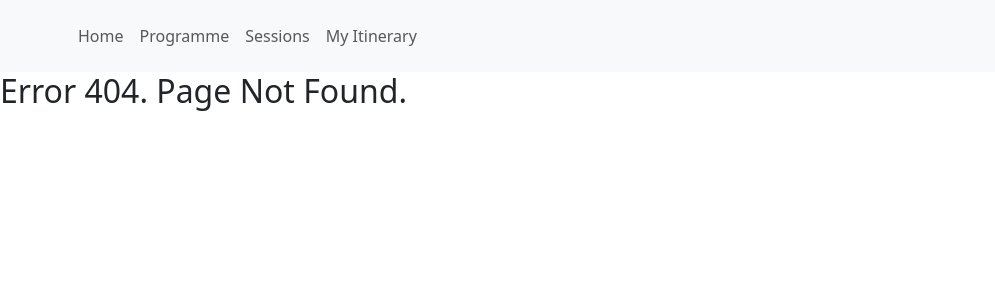
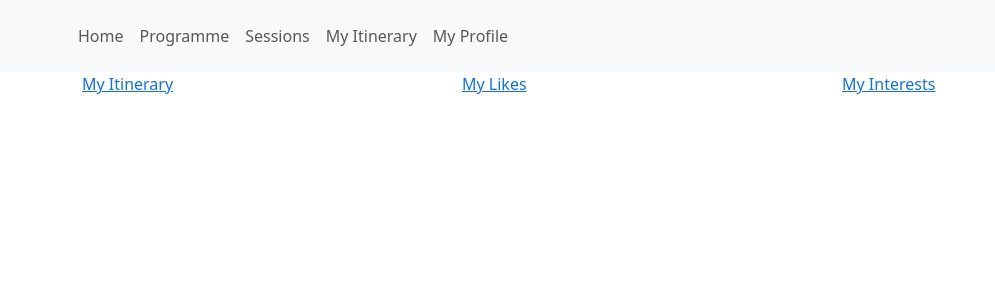
Before and after one commit to IonaHiggins/CW2, a React (Create React App) app in the folder frontend/cw2/: page /profile in a window 1280 px wide. Before the commit this address had no page. Shown: the top 300 px of the page, without its empty margins (0-995 px from the left). Built offline with nearby package versions, Linux system fonts and the light colour scheme.

Commit message:
restructuring

```diff
--- a/frontend/cw2/src/App.js
+++ b/frontend/cw2/src/App.js
@@ -14,6 +14,7 @@ import { InterestTalkProvider } from './components/interests/interestContext';
 import DisplayInterests from './components/interests/displayInterests';
 import { LikedTalkProvider } from './components/likes/likesContext';
 import DisplayLikes from './components/likes/displayLikes';
+import DisplayProfile from './components/userProfile';
 
 function App(){
   return(
@@ -35,6 +36,7 @@ function App(){
               <Route path = "itinerary" element = {<DisplayItinerary/>}/>
               <Route path = "interests" element = {<DisplayInterests/>}/>
               <Route path = "likes" element = {<DisplayLikes/>}/>
+              <Route path = "profile" element = {<DisplayProfile/>}/>
               <Route path = "test" element = {<DisplayItinerary/>}/>
             </Routes>
           </BrowserRouter>
--- a/frontend/cw2/src/components/displayTalks/displayTalkDetails.js
+++ b/frontend/cw2/src/components/displayTalks/displayTalkDetails.js
@@ -1,6 +1,6 @@
 import React from 'react';
 import Accordion from 'react-bootstrap/Accordion';
-import Stars from '../stars';
+import Stars from '../ratings/stars';
 const Talk = ({talk}) =>{
 
     return(
--- a/frontend/cw2/src/components/displayTalks/talk.js
+++ b/frontend/cw2/src/components/displayTalks/talk.js
@@ -1,6 +1,6 @@
 import React from 'react';
 import Accordion from 'react-bootstrap/Accordion';
-import Stars from '../stars';
+import Stars from '../ratings/stars';
 import Navigate from '../handleClick';
 import Interest from '../interests/interest';
 import Like from '../likes/likes';
@@ -26,7 +26,7 @@ const Talk = ({talk}) =>{
                 </InterestTalkProvider>
                 <ItineraryTalkProvider>
                     <div>
-                    <Itinerary talkId = {talk.id}/>
+                    <Itinerary talkId = {talk.id} talkSession = {talk.session}/>
 
                     </div>
                 </ItineraryTalkProvider>
--- a/frontend/cw2/src/components/interests/getInterests.js
+++ b/frontend/cw2/src/components/interests/getInterests.js
@@ -9,7 +9,7 @@ export default function GetInterests({details}) {
     return (
 
       <div>
-        <h2>My Itinerary:</h2>
+        <h2>My Interests:</h2>
         {talkDetails.length > 0 ? (
 
         <ul>
--- a/frontend/cw2/src/components/itinerary/itinerary.js
+++ b/frontend/cw2/src/components/itinerary/itinerary.js
@@ -2,13 +2,13 @@ import React from 'react';
 import { useItinerary } from './itineraryContext';
 import { FaRegRectangleList, FaRectangleList } from 'react-icons/fa6';
 
-export default function Itinerary({ talkId }) {
+export default function Itinerary({ talk }) {
   const { itineraryTalk, toggleItineraryTalk } = useItinerary();
 
-  const inItinerary = itineraryTalk.includes(talkId);
+  const inItinerary = itineraryTalk.includes(talk);
 
   return (
-    <div onClick={() => toggleItineraryTalk(talkId)}>
+    <div onClick={() => toggleItineraryTalk(talk)}>
       {inItinerary ? <FaRectangleList /> : <FaRegRectangleList />}
     </div>
   );
--- a/frontend/cw2/src/components/likes/getLikes.js
+++ b/frontend/cw2/src/components/likes/getLikes.js
@@ -9,7 +9,7 @@ export default function GetLikes({details}) {
     return (
 
       <div>
-        <h2>My Itinerary:</h2>
+        <h2>My Likes:</h2>
         {talkDetails.length > 0 ? (
 
         <ul>
--- a/frontend/cw2/src/components/navigation.js
+++ b/frontend/cw2/src/components/navigation.js
@@ -13,14 +13,17 @@ const Navigation = () =>{
                     <Nav.Link as={Link} to="/">
                         Home
                     </Nav.Link>
-                    <Nav.Link as={Link} to="Programme">
+                    <Nav.Link as={Link} to="programme">
                         Programme
                     </Nav.Link>
                     <Nav.Link as={Link} to="sessions">
                         Sessions
                     </Nav.Link>
-                    <Nav.Link as={Link} to = "Itinerary">
+                    <Nav.Link as={Link} to = "itinerary">
                        My Itinerary
+                    </Nav.Link>
+                    <Nav.Link as={Link} to = "profile">
+                       My Profile
                     </Nav.Link>
                 </Nav>
                 </Navbar.Collapse>
--- a/frontend/cw2/src/components/stars.js
+++ b/frontend/cw2/src/components/ratings/stars.js
@@ -1,5 +1,5 @@
-import Star from "./star";
-import { useLocalStorage } from "./useLocalStorage.js";
+import Star from "./star.js";
+import { useLocalStorage } from "../useLocalStorage.js";
 
 export default function StarRating({ position, totalStars = 5 }) {
 
--- /dev/null
+++ b/frontend/cw2/src/components/userProfile.js
@@ -0,0 +1,25 @@
+import React from "react";
+import Navigate from "./handleClick";
+const DisplayProfile = ()=>{
+    return(
+        <>
+            <div class = "container">
+                <div class = "row">
+                    <div class = "col-4">
+                        <Navigate route = {'../itinerary'} text = {"My Itinerary"}/>
+                    </div>
+                    <div class = "col-4">
+                        <Navigate route = {'../likes'} text = {"My Likes"}/>
+                    </div>
+                    <div class = "col-4">
+                        <div>
+                            <Navigate route = {'../interests'} text = {"My Interests"}/>
+                        </div>
+                    </div>
+                </div>
+            </div>
+        </>
+    );
+}
+
+export default DisplayProfile;
```
Also changed, not shown: frontend/cw2/src/components/ratings/star.js (renamed from frontend/cw2/src/components/star.js).
